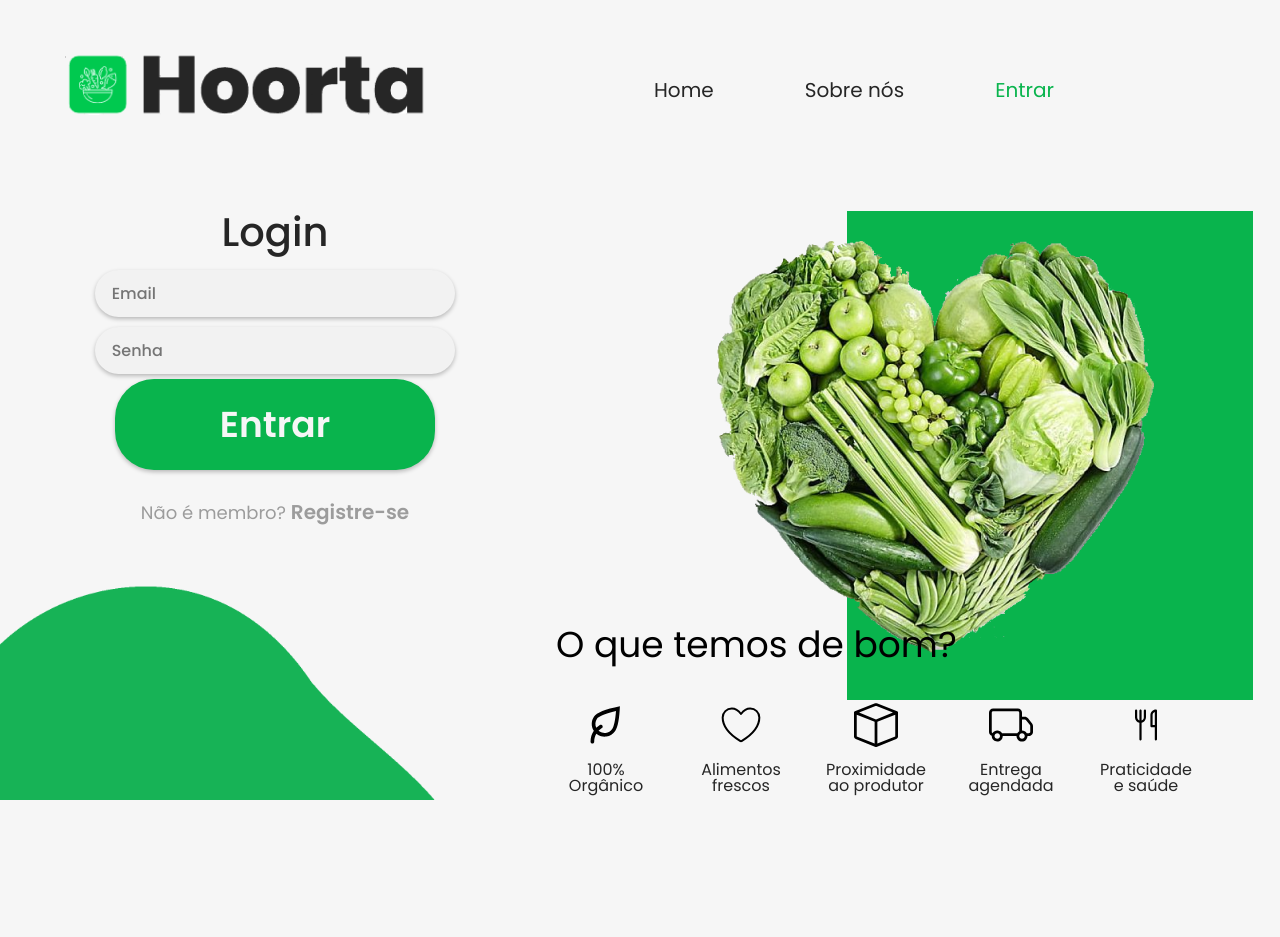
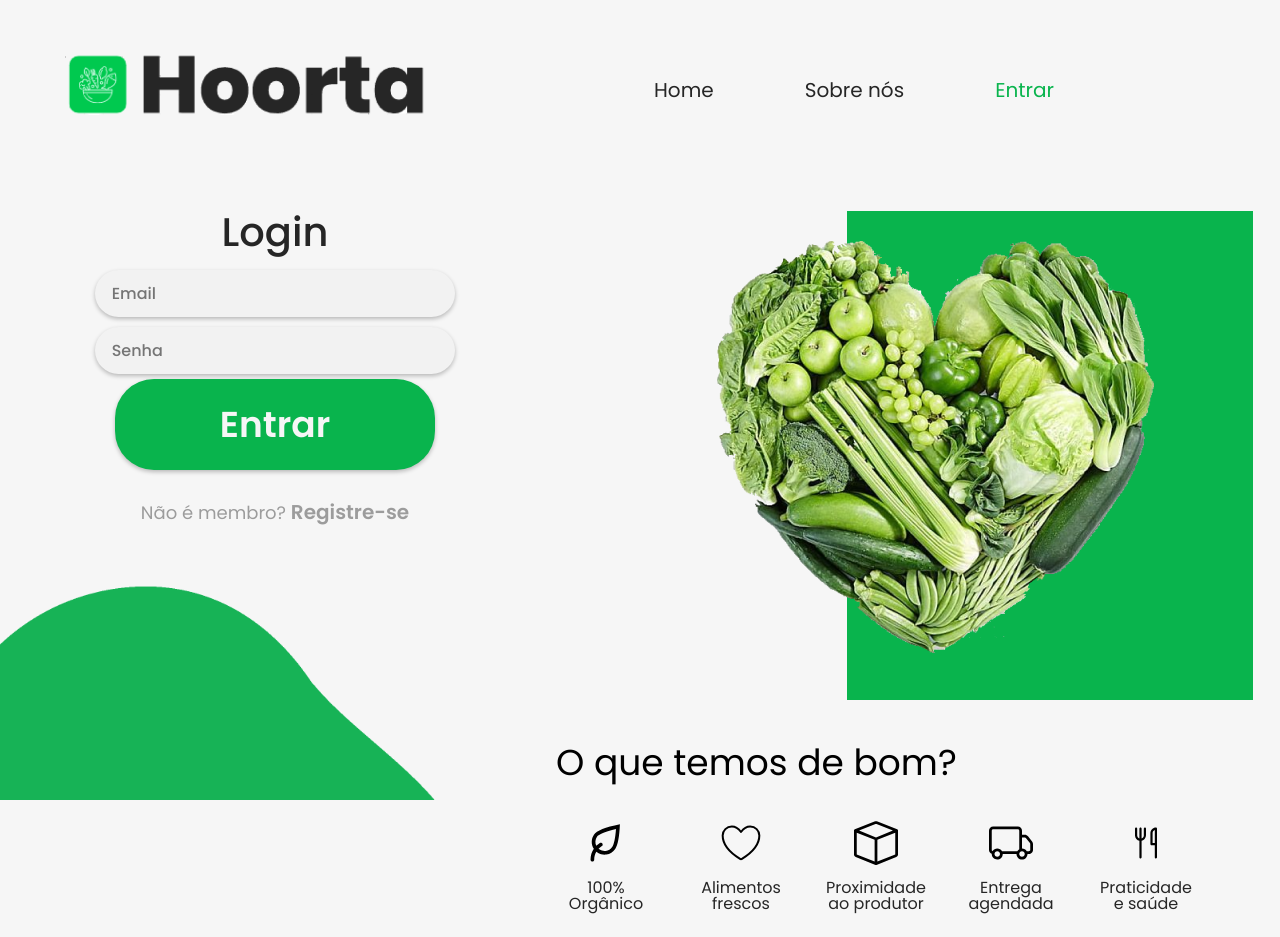
Before and after one commit to viniciusac92/hoorta-apresentacao, a React (Create React App) app: page /login in a window 1280 px wide. Before the commit the page ends 819 px from the top, so only its background shows below. Built offline with nearby package versions, Linux system fonts and the light colour scheme.

Commit message:
🐛 fix: Adusted positioning in different pages

```diff
--- a/src/components/molecules/FormLogin/styles.js
+++ b/src/components/molecules/FormLogin/styles.js
@@ -31,6 +31,7 @@ FormStyled.Text = styled.div`
 FormStyled.Container = styled.div`
   text-align: center;
   max-width: 550px;
+  height: 440px;
 `;
 
 FormStyled.Snackbar = styled(Snackbar)`
--- a/src/components/molecules/FormRegister/styles.js
+++ b/src/components/molecules/FormRegister/styles.js
@@ -31,6 +31,7 @@ FormStyled.Text = styled.div`
 FormStyled.Container = styled.div`
   text-align: center;
   max-width: 550px;
+  height: 430px;
 `;
 
 FormStyled.Snackbar = styled(Snackbar)`
--- a/src/components/molecules/Meet/style.js
+++ b/src/components/molecules/Meet/style.js
@@ -4,6 +4,7 @@ const MeetStyled = styled.div`
   margin: 50px auto;
   text-align: center;
   width: 100%;
+  height: 370px;
 
   @media screen and (min-width: 780px) {
     width: 550px;
--- a/src/pages/Login/index.jsx
+++ b/src/pages/Login/index.jsx
@@ -14,7 +14,6 @@ const Login = () => {
   return (
     <div>
       <Header />
-      <FormLogin />
       <Figure type="square">
         <Picture
           image={heartImage}
@@ -25,6 +24,7 @@ const Login = () => {
           position={["relative"]}
         />
       </Figure>
+      <FormLogin />
       <Figure type="rectangle">
         <Picture
           image={vegetablePack}
```
